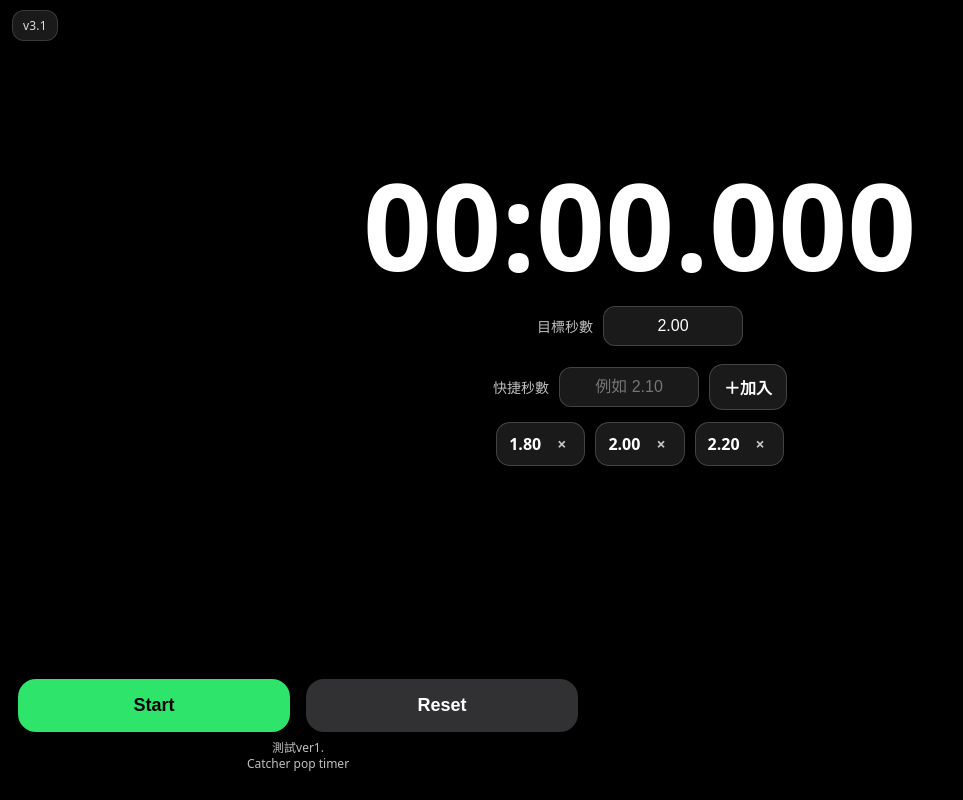
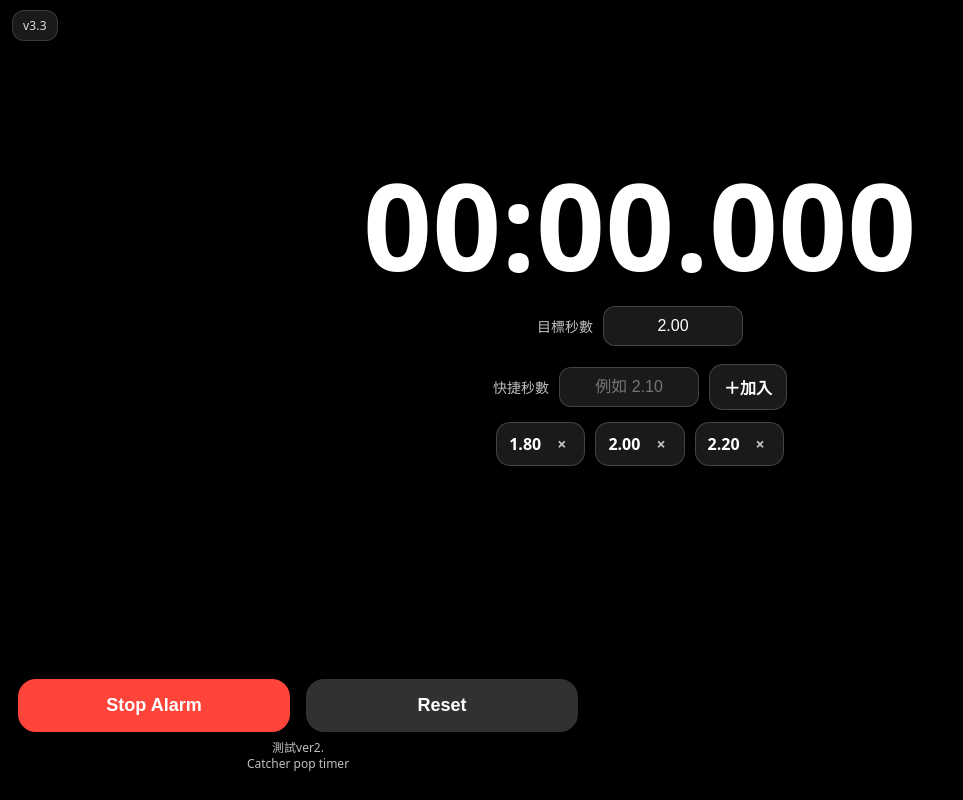
Before and after one commit to cychen1997/poptime_timer_1, a plain HTML site: page index.html in a window 1280 px wide. Both pictures are taken after a click on the button "Start". Shown: the whole page, without its empty margins (0-963 px from the left). Drawn offline with Linux system fonts and the light colour scheme.

Commit message:
add_alarm

```diff
--- a/index.html
+++ b/index.html
@@ -3,15 +3,12 @@
 
 <head>
     <meta charset="utf-8" />
-
     <meta name="viewport"
         content="width=device-width, initial-scale=1, maximum-scale=1, user-scalable=no, viewport-fit=cover" />
-
     <meta name="theme-color" content="#000000" />
     <meta name="apple-mobile-web-app-capable" content="yes" />
     <meta name="apple-mobile-web-app-status-bar-style" content="black-translucent" />
     <title>Pop Time Timer</title>
-
     <link rel="manifest" href="manifest.webmanifest" />
 
     <style>
@@ -63,7 +60,7 @@
             justify-content: space-between;
         }
 
-        .time{
+        .time {
             margin-top: 18dvh;
             font-size: clamp(72px, 13vw, 120px);
             font-weight: 700;
@@ -72,7 +69,6 @@
             text-align: center;
             line-height: 1.05;
         }
-
 
         .row {
             display: flex;
@@ -139,11 +135,6 @@
             border-radius: 10px;
         }
 
-        .presetDel:active {
-            transform: scale(.95);
-            opacity: 1;
-        }
-
         .controls {
             width: min(560px, 100%);
             display: flex;
@@ -151,13 +142,13 @@
             margin-bottom: 8px;
         }
 
-        button {
+        .controls button {
             flex: 1;
             padding: 16px 16px;
             border-radius: 18px;
             border: none;
             font-size: 18px;
-            font-weight: 700;
+            font-weight: 800;
             cursor: pointer;
         }
 
@@ -169,6 +160,12 @@
         #startBtn.pause {
             background: #ff9f0a;
             color: #000;
+        }
+
+        /* ✅ 鬧鐘停止鍵：紅色 */
+        #startBtn.alarm {
+            background: #ff453a;
+            color: #fff;
         }
 
         #resetBtn {
@@ -192,7 +189,7 @@
 </head>
 
 <body>
-    <div class="versionBadge" id="versionBadge">v3.1.1</div>
+    <div class="versionBadge" id="versionBadge">v3.3</div>
 
     <div class="wrap">
         <div>
@@ -224,7 +221,7 @@
                 <button id="resetBtn">Reset</button>
             </div>
             <div class="small">
-                測試ver1.<br />
+                測試ver2.<br />
                 Catcher pop timer
             </div>
         </div>
@@ -232,7 +229,7 @@
 
     <script>
         (() => {
-            const APP_VERSION = "v3.1";
+            const APP_VERSION = "v3.3";
             const versionBadge = document.getElementById("versionBadge");
             if (versionBadge) versionBadge.textContent = APP_VERSION;
 
@@ -244,52 +241,89 @@
                 lastTouchEnd = now;
             }, { passive: false });
 
-            // ---------- PWA SW ----------
-            if ('serviceWorker' in navigator) {
-                window.addEventListener('load', () => {
-                    navigator.serviceWorker.register('./sw.js').catch(() => { });
-                });
-            }
+            // ---------- DOM ----------
+            const timeText = document.getElementById("timeText");
+            const targetInput = document.getElementById("targetInput");
+            const startBtn = document.getElementById("startBtn");
+            const resetBtn = document.getElementById("resetBtn");
+            const presetInput = document.getElementById("presetInput");
+            const addPresetBtn = document.getElementById("addPresetBtn");
+            const presetsEl = document.getElementById("presets");
 
-            // ---------- DOM ----------
-            const timeText = document.getElementById('timeText');
-            const targetInput = document.getElementById('targetInput');
-            const startBtn = document.getElementById('startBtn');
-            const resetBtn = document.getElementById('resetBtn');
-
-            const presetInput = document.getElementById('presetInput');
-            const addPresetBtn = document.getElementById('addPresetBtn');
-            const presetsEl = document.getElementById('presets');
-
-            // ---------- Audio ----------
+            // ---------- Audio (Web Audio) ----------
             let audioCtx = null;
             function ensureAudioUnlocked() {
                 if (!audioCtx) audioCtx = new (window.AudioContext || window.webkitAudioContext)();
-                if (audioCtx.state === 'suspended') audioCtx.resume();
+                if (audioCtx.state === "suspended") audioCtx.resume();
             }
-            function beep() {
+
+            // 鬧鐘模式：用 interval 讓聲音反覆響
+            let alarmIntervalId = null;
+            let alarmRunning = false;
+
+            function playAlarmPulse() {
                 if (!audioCtx) return;
+
                 const t0 = audioCtx.currentTime;
+
+                // 做兩段音，像鬧鐘「嗶嗶」
+                const makeBeep = (freq, startDelay) => {
                     const osc = audioCtx.createOscillator();
                     const gain = audioCtx.createGain();
-                osc.type = 'sine';
-                osc.frequency.value = 880;
-                gain.gain.setValueAtTime(0.0001, t0);
-                gain.gain.exponentialRampToValueAtTime(0.25, t0 + 0.01);
-                gain.gain.exponentialRampToValueAtTime(0.0001, t0 + 0.20);
+                    osc.type = "square";         // square 比較像鬧鐘/蜂鳴器
+                    osc.frequency.value = freq;
+
+                    const s = t0 + startDelay;
+                    gain.gain.setValueAtTime(0.0001, s);
+                    gain.gain.exponentialRampToValueAtTime(0.9, s + 0.01);   // ✅ 更大聲
+                    gain.gain.exponentialRampToValueAtTime(0.0001, s + 0.20);
+
                     osc.connect(gain).connect(audioCtx.destination);
-                osc.start(t0);
-                osc.stop(t0 + 0.21);
+                    osc.start(s);
+                    osc.stop(s + 0.21);
+                };
+
+                makeBeep(880, 0.00);
+                makeBeep(660, 0.28);
             }
 
-            // ---------- Timer ----------
+            function startAlarm() {
+                ensureAudioUnlocked();
+                if (alarmRunning) return;
+                alarmRunning = true;
+
+                // 先響一次
+                playAlarmPulse();
+
+                // 每 1 秒響一次（你可調快慢：0.8～1.2 秒最像鬧鐘）
+                alarmIntervalId = setInterval(() => {
+                    playAlarmPulse();
+                }, 1000);
+
+                // UI 變成 Stop Alarm
+                startBtn.textContent = "Stop Alarm";
+                startBtn.classList.remove("pause");
+                startBtn.classList.add("alarm");
+            }
+
+            function stopAlarm() {
+                alarmRunning = false;
+                if (alarmIntervalId) clearInterval(alarmIntervalId);
+                alarmIntervalId = null;
+
+                // UI 回到 Start
+                startBtn.textContent = "Start";
+                startBtn.classList.remove("alarm");
+            }
+
+            // ---------- Timer core ----------
             let running = false;
             let endPerf = 0;
             let rafId = 0;
             let remainingMs = 2000;
 
             function parseTargetSeconds() {
-                const s = (targetInput.value || "2.00").trim().replaceAll('，', '.').replaceAll(',', '.');
+                const s = (targetInput.value || "2.00").trim().replaceAll("，", ".").replaceAll(",", ".");
                 const v = Number(s);
                 return Number.isFinite(v) && v >= 0 ? v : 2.0;
             }
@@ -299,27 +333,29 @@
                 const minutes = Math.floor(ms / 60000);
                 const seconds = Math.floor((ms % 60000) / 1000);
                 const millis = ms % 1000;
-                return String(minutes).padStart(2, '0') + ":" +
-                    String(seconds).padStart(2, '0') + "." +
-                    String(millis).padStart(3, '0');
+                return String(minutes).padStart(2, "0") + ":" +
+                    String(seconds).padStart(2, "0") + "." +
+                    String(millis).padStart(3, "0");
             }
 
             function render(ms) { timeText.textContent = formatMs(ms); }
 
-            function stopAtZero() {
+            function finish() {
                 running = false;
-                startBtn.textContent = "Start";
-                startBtn.classList.remove('pause');
+                cancelAnimationFrame(rafId);
+                rafId = 0;
                 remainingMs = 0;
                 render(0);
-                beep();
+
+                // 到點：啟動鬧鐘（一直響到停）
+                startAlarm();
             }
 
             function tick() {
                 if (!running) return;
                 const now = performance.now();
                 const msLeft = endPerf - now;
-                if (msLeft <= 0) { cancelAnimationFrame(rafId); stopAtZero(); return; }
+                if (msLeft <= 0) { finish(); return; }
                 remainingMs = msLeft;
                 render(msLeft);
                 rafId = requestAnimationFrame(tick);
@@ -327,11 +363,13 @@
 
             function start() {
                 ensureAudioUnlocked();
+                // 若正在響鬧鐘，Start鍵會被設計成 Stop Alarm（由 onClick處理）
                 if (remainingMs <= 0) remainingMs = parseTargetSeconds() * 1000;
                 endPerf = performance.now() + remainingMs;
                 running = true;
                 startBtn.textContent = "Pause";
-                startBtn.classList.add('pause');
+                startBtn.classList.remove("alarm");
+                startBtn.classList.add("pause");
                 rafId = requestAnimationFrame(tick);
             }
 
@@ -340,16 +378,22 @@
                 cancelAnimationFrame(rafId);
                 remainingMs = Math.max(0, endPerf - performance.now());
                 startBtn.textContent = "Start";
-                startBtn.classList.remove('pause');
+                startBtn.classList.remove("pause");
                 render(remainingMs);
             }
 
             function reset() {
                 running = false;
                 cancelAnimationFrame(rafId);
+                rafId = 0;
+
+                //  reset 也順便停鬧鐘
+                if (alarmRunning) stopAlarm();
+
                 remainingMs = parseTargetSeconds() * 1000;
                 startBtn.textContent = "Start";
-                startBtn.classList.remove('pause');
+                startBtn.classList.remove("pause");
+                startBtn.classList.remove("alarm");
                 render(remainingMs);
             }
 
@@ -370,7 +414,7 @@
             function savePresets() { localStorage.setItem(PRESET_KEY, JSON.stringify(presets)); }
 
             function normalizeSecText(txt) {
-                const s = (txt || "").trim().replaceAll('，', '.').replaceAll(',', '.');
+                const s = (txt || "").trim().replaceAll("，", ".").replaceAll(",", ".");
                 const v = Number(s);
                 if (!Number.isFinite(v) || v <= 0) return null;
                 if (v < 0.10 || v > 30) return null;
@@ -429,14 +473,23 @@
 
                 const sec = presets[idx];
                 targetInput.value = sec.toFixed(2);
-                if (!running) reset();
+                if (!running && !alarmRunning) reset();
             });
 
             // ---------- UI events ----------
-            startBtn.addEventListener('click', () => { if (!running) start(); else pause(); });
-            resetBtn.addEventListener('click', () => reset());
-            targetInput.addEventListener('change', () => { if (!running) reset(); });
-            targetInput.addEventListener('blur', () => { if (!running) reset(); });
+            startBtn.addEventListener("click", () => {
+                // 若鬧鐘正在響，按這顆就停鬧鐘
+                if (alarmRunning) {
+                    stopAlarm();
+                    return;
+                }
+                if (!running) start();
+                else pause();
+            });
+
+            resetBtn.addEventListener("click", () => reset());
+            targetInput.addEventListener("change", () => { if (!running && !alarmRunning) reset(); });
+            targetInput.addEventListener("blur", () => { if (!running && !alarmRunning) reset(); });
 
             // init
             renderPresets();
@@ -445,5 +498,4 @@
     </script>
 </body>
 
-
 </html>
```
Lines whose indentation alone changed are shown as unchanged.
